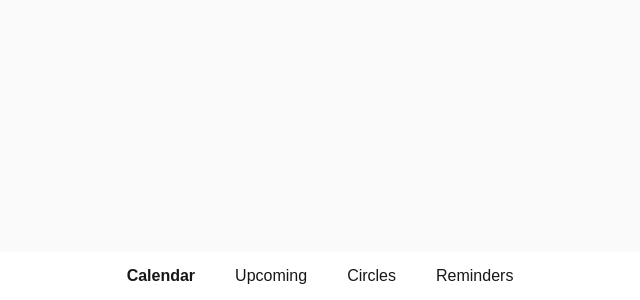
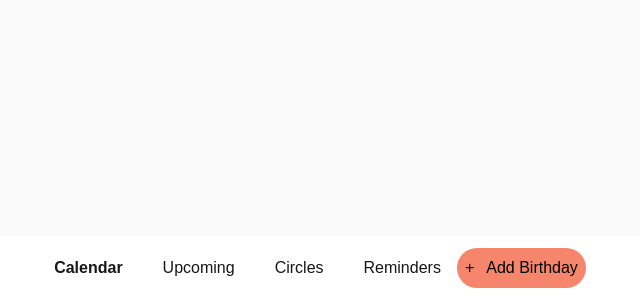
Before and after one commit to Dbrowne14/Confetti, a Next.js app: page / in a window 1280 px wide. Shown: the part 500-800 px from the top of the page, without its empty margins (332-972 px from the left). Built offline with nearby package versions, Linux system fonts and the light colour scheme.

Commit message:
implementing close open functions

```diff
--- a/components/layout/FloatingNav.tsx
+++ b/components/layout/FloatingNav.tsx
@@ -2,11 +2,16 @@
 import { navigation } from "@/data/navigation";
 import Link from "next/link";
 import { usePathname } from "next/navigation";
+import { useState } from "react";
 
 const FloatingNav = () => {
+  const [isAddOpen, setIsAddOpen] = useState(false);
+  const openAdd = () => setIsAddOpen(true);
+  const closeAdd = () => setIsAddOpen(false);
   const pathname = usePathname();
   return (
-    <nav className="flex justify-center gap-4 p-3">
+    <div>
+      <nav className="flex justify-center items-center gap-4 p-3">
         {navigation.map((item) => {
           const { href, name } = item;
           const isActive = pathname === href;
@@ -21,7 +26,30 @@ const FloatingNav = () => {
             </Link>
           );
         })}
+        <AddButton openAdd={openAdd} />
       </nav>
+      <AddBirthdayMenu isAddOpen={isAddOpen} closeAdd={closeAdd}/>
+    </div>
+  );
+};
+
+const AddButton = ({ openAdd }: { openAdd: () => void }) => {
+  return (
+    <button
+      onClick={openAdd}
+      className="flex nowrap items-center justify-center gap-3 py-2 rounded-[22px] px-2 bg-[rgb(245,134,107)] text-black"
+    >
+      <span>+</span>
+      <span>Add Birthday</span>
+    </button>
+  );
+};
+
+const AddBirthdayMenu = ({ isAddOpen, closeAdd }: { isAddOpen: boolean; closeAdd: ()=> void }) => {
+  return (
+    <div
+      className={`fixed top-1/2 left-1/2 -translate-x-1/2 -translate-y-1/2 bg-amber-100 z-50 h-120 w-90 rounded-2xl ${isAddOpen ? "block" : "hidden"}`}
+    ><span className="text-black" onClick={closeAdd}>Cancel</span></div>
   );
 };
 
```
Lines whose indentation alone changed are shown as unchanged.
